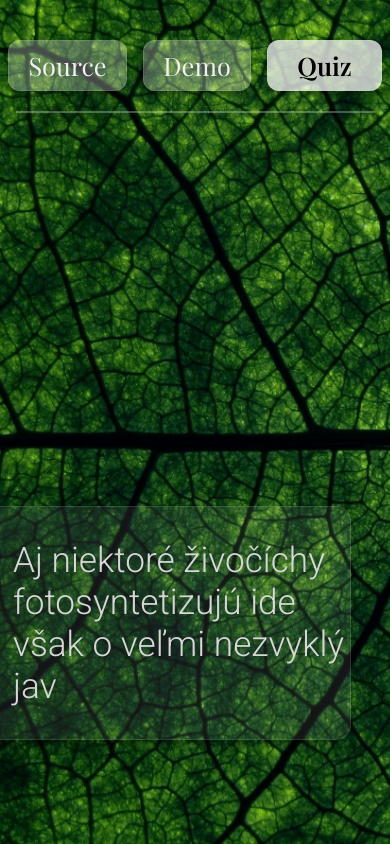
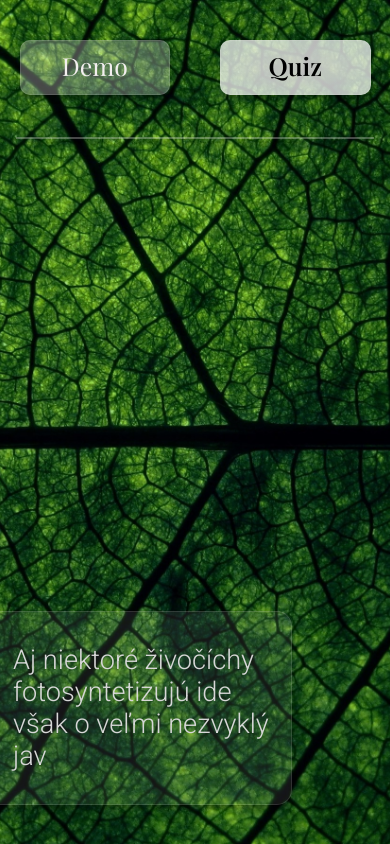
Before and after one commit to smravec/Photosynthesis-Breathing-React-Website, a React (Create React App) app: page / in a window 390 px wide. Built offline with nearby package versions, Linux system fonts and the light colour scheme.

Commit message:
HomePage responsive

```diff
--- a/src/components/Button1.js
+++ /dev/null
@@ -1,10 +0,0 @@
-import styles from "./Button1.module.css"
-
-
-export default function Button1(props){
-    return(
-        <div>
-            <button id = {styles.Button1} className={props.className} onClick={props.onClick}>{props.text}</button>
-        </div>
-    )
-}
--- a/src/components/Button1.module.css
+++ /dev/null
@@ -1,3 +0,0 @@
-#Button1{
-    font-family: "Playfair Display", sans-serif;
-}
--- a/src/components/DemoPage.js
+++ b/src/components/DemoPage.js
@@ -1,5 +1,4 @@
 import styles from "./DemoPage.module.css";
-import Button1 from "./Button1";
 import { useNavigate } from "react-router-dom";
 import { useState } from "react";
 import Atom from "./Atom";
@@ -189,7 +188,7 @@ export default function DemoPage() {
                 </defs>
 
             </svg>
-            <Button1 text = "Back" className={styles.BackButton} onClick={()=> redirect("/")}></Button1>
+            <button className={styles.BackButton} onClick={()=> redirect("/")}>Back</button>
         </div>
 
         <div className={styles.MainContentContainer}>
--- a/src/components/DemoPage.module.css
+++ b/src/components/DemoPage.module.css
@@ -1,3 +1,5 @@
+
+
 /* Main Container */
 .MainContainer{
     display: flex;
@@ -30,6 +32,7 @@
     padding-top: 0.75rem;
     padding-bottom: 1rem;
 
+    font-family: "Playfair Display", sans-serif;
     font-size: 1.5rem;
     font-weight: 600;
     color: #383838;
--- a/src/components/HomePage.js
+++ b/src/components/HomePage.js
@@ -1,4 +1,3 @@
-import Button1 from "./Button1"
 import styles from "./HomePage.module.css"
 import {useNavigate} from "react-router-dom"
 
@@ -28,23 +27,26 @@ export default function HomePage(){
     return(
         <div className={styles.MainContainer}>
 
-        <div className={styles.MainContainer1}>
+
+        <div className={styles.NavBarContainer}>
             <div className={styles.ButtonsContainer}>
 
-                <Button1 text = "Source" className={styles.OtherButton} onClick = {() => window.open("https://github.com/smravec/Photosynthesis-Breathing-react-website","_blank")} ></Button1>
+                <button className={styles.OtherButton} id={styles.SourceButton} onClick = {() => window.open("https://github.com/smravec/Photosynthesis-breathing-website","_blank")} >Source</button>
 
-                <Button1 text = "Demo" className={styles.OtherButton} onClick = {() => redirect("/demo")} ></Button1>
+                <button className={styles.OtherButton} id={styles.DemoButton} onClick = {() => redirect("/demo")} >Demo</button>
 
-                <Button1 text = "Quiz" className={styles.QuizButton} onClick = {() => redirect("/quiz")} ></Button1>
+                <button className={styles.QuizButton} onClick = {() => redirect("/quiz")} >Quiz</button>
 
             </div>
 
             <div className={styles.Line}/>
         </div>
-            <div className={styles.RandomFact}>
-                {RandomFact}
+
+            <div className={styles.ContentContainer}>
+                <div className={styles.RandomFact}>
+                    {RandomFact}
+                </div>
             </div>
-
         </div>
 
     )
--- a/src/components/HomePage.module.css
+++ b/src/components/HomePage.module.css
@@ -1,24 +1,28 @@
 /* Flex Containers */
 .MainContainer{
-    display: flex;
-    flex-direction: column;
-    justify-content: space-between;
+    min-height: 100%;
 
-    height: 100%;
+    display: grid;
+    grid-template-rows: 3fr 7fr;
 
     background: url("../imgs/MainBg.jpg") ;
+    background-position: center;
     background-repeat: no-repeat;
     background-size:cover;
 }
 
-.MainContainer1{
+.NavBarContainer{
+    width: 100%;
+
     display: flex;
     flex-direction: column;
+}
 
-    margin: 0;
-    padding: 0;
+.ContentContainer{
+    width: 100%;
 
-    width: 100%;
+    display: flex;
+    align-items: flex-end;
 }
 
 .ButtonsContainer{
@@ -29,6 +33,28 @@
 }
 
 /* Buttons */
+@keyframes QuizButtonLoading {
+    0%{
+        background-color: gray;
+        color: transparent;
+    }
+
+    100%{
+        background: radial-gradient(50% 50% at 50% 50%, rgba(204, 203, 203, 0.94) 0%, rgba(255, 255, 255, 0.7238) 100%);
+    }
+}
+
+@keyframes ButtonLoading {
+    0%{
+        background-color: gray;
+        color: transparent;
+    }
+
+    100%{
+        background-color: rgba(236, 230, 230, 0.3);
+    }
+}
+
 /* Quiz button */
 .QuizButton{
     display: flex;
@@ -39,6 +65,7 @@
     padding-top: 0.5rem;
     padding-bottom: 0.75rem;
 
+    font-family: "Playfair Display", sans-serif;
     font-weight: 600;
     font-size: 2.25rem;
 
@@ -50,18 +77,20 @@
     border: 1px solid rgba(236, 230, 230, 0.12);
     border-radius: 20px;
     box-shadow: 0px 4px 4px rgba(0, 0, 0, 0.25);
+
+    animation: QuizButtonLoading 250ms;
 }
 
 .QuizButton:hover,.QuizButton:active{
     background: radial-gradient(50% 50% at 50% 50%, rgba(161, 160, 160, 0.94) 0%, rgba(197, 194, 194, 0.724) 100%);
+
     border: 1px solid rgba(149, 146, 146, 0.12);
 }
 
 /* Other buttons */
 .OtherButton{
-    display: flex;
-    justify-content: center;
 
+    font-family: "Playfair Display", sans-serif;
     font-weight: 300;
     font-size: 2.25rem;
     cursor: pointer;
@@ -71,7 +100,6 @@
     padding-bottom: 0.75rem;
     padding-top: 0.5rem;
 
-
     background-color: rgba(236, 230, 230, 0.3);
     color: rgb(243, 239, 239);
 
@@ -79,11 +107,13 @@
     border-radius: 20px;
     box-shadow: 0px 4px 4px rgba(0, 0, 0, 0.25);
 
+    animation: ButtonLoading 250ms;
 }
 
 .OtherButton:hover, .OtherButton:active{
     background-color: rgba(161, 161, 161, 0.3);
 }
+
 
 /* Line below buttons */
 .Line{
@@ -117,21 +147,22 @@
 
     width: fit-content;
     max-width: 70%;
-
+    min-width: 200px;
 
     color: #D7D7D7;
     background-color: rgba(255, 255, 255, 0.08);
 
-    margin-bottom: 5rem;
     padding-top: 2rem;
     padding-bottom: 2rem;
     padding-left: 2rem;
     padding-right: 5px;
 
+    margin-bottom:4%;
+
     animation: RandomFactLoading 500ms;
 
-    position: absolute;
-    top: 70%;
+    position: relative;
+
     left: -20px;
 
     border-radius: 15px;
@@ -140,111 +171,52 @@
 }
 
 /* Media Queries */
-@media screen and (max-width:950px){
-    .QuizButton,.OtherButton{
-        font-size: 2.5rem;
+/* Tablet Version */
+@media screen and (max-width: 1000px){
+    .ButtonsContainer{
+        align-self: center;
+        width: 90%;
+
+        display: grid;
+        grid-template-columns: 1fr 1fr 1fr;
+        grid-template-rows: 1fr;
+        column-gap: 50px;
+
+    }
+     .OtherButton,.QuizButton{
+         font-size: 2rem;
+
+         padding-left: 0;
+         padding-right: 0;
      }
 
      .RandomFact{
-        font-size: 4vh;
+         font-size: 2.15rem;
      }
 }
 
-@media screen and (max-width:850px){
-    .QuizButton,.OtherButton{
-        padding: 0.5rem 5vw 0.5rem 5vw;
+/* Mobile Version */
+@media screen and (max-width: 700px){
+    .ButtonsContainer{
+        grid-template-columns: 1fr 1fr;
+    }
 
-        font-size: 2.5rem;
+    .OtherButton,.QuizButton{
+        font-size: 1.55rem;
+        border-radius: 10px;
+    }
 
-        border-radius: 12px;
+    #SourceButton{
+        display: none;
     }
-    .QuizButton{
-        padding: 0.5rem 6vw 0.5rem 6vw;
+
+    .RandomFact{
+        font-size: 1.7rem;
+        margin-bottom: 10%;
     }
 
     .Line{
-        margin-top: 2rem;
-    }
-    .RandomFact{
-        max-width: 80%;
-
-        font-size: 4vh;
-    }
-}
-
-@media screen and (max-width:650px){
-    .QuizButton,.OtherButton{
-        padding: 0.5rem 5vw 0.5rem 5vw;
-
-        font-size: 3.5vh;
-
-        border-radius: 10px;
-    }
-    .QuizButton{
-        padding: 0.5rem 6vw 0.5rem 6vw;
-    }
-
-    .Line{
-        margin-top: 2rem;
-    }
-    .RandomFact{
-        max-width: 80%;
-
-        font-size: 4vh;
-    }
-}
-
-
-
-@media screen and (max-width:450px){
-    .QuizButton,.OtherButton{
-        padding: 0.5rem 5vw 0.5rem 5vw;
-
-        font-size: 3.5vh;
-
-        border-radius: 8px;
-    }
-    .QuizButton{
-        padding: 0.5rem 7.5vw 0.5rem 7.5vw;
-    }
-
-    .Line{
-        margin-top: 1.25rem;
-    }
-
-    .RandomFact{
-        max-width: 85%;
-
-        font-size: 3.5vh;
-    }
-}
-
-@media screen and ((max-width:450px) and (max-height: 950px )){
-    .QuizButton,.OtherButton{
-        font-size: 3vh;
-
-        border-radius: 12px;
-    }
-
-    .RandomFact{
-        top: 60%;
-
-        font-size: 2.2rem;
+        margin-top: 5vh;
     }
 
 }
-
-@media screen and (max-width:380px) and (max-height: 680px ){
-    .QuizButton,.OtherButton{
-        font-size: 3.5vh;
-
-        border-radius: 12px;
-    }
-
-    .RandomFact{
-        top: 65%;
-
-        font-size: 4.75vh;
-    }
-
-}
```
Lines whose indentation alone changed are shown as unchanged.
